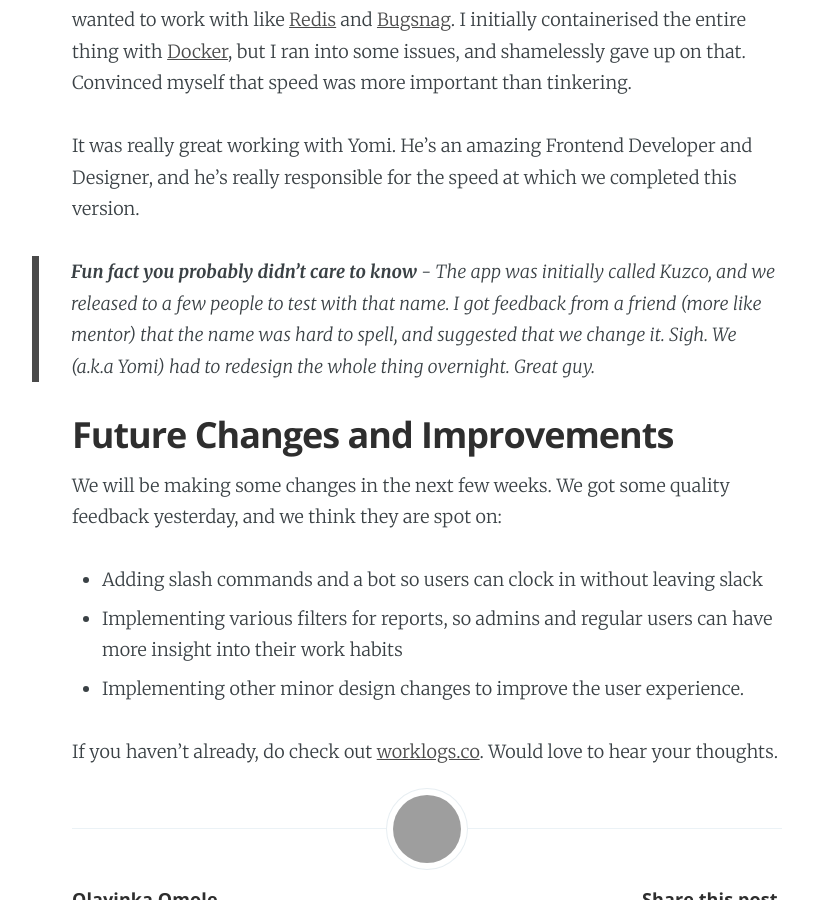
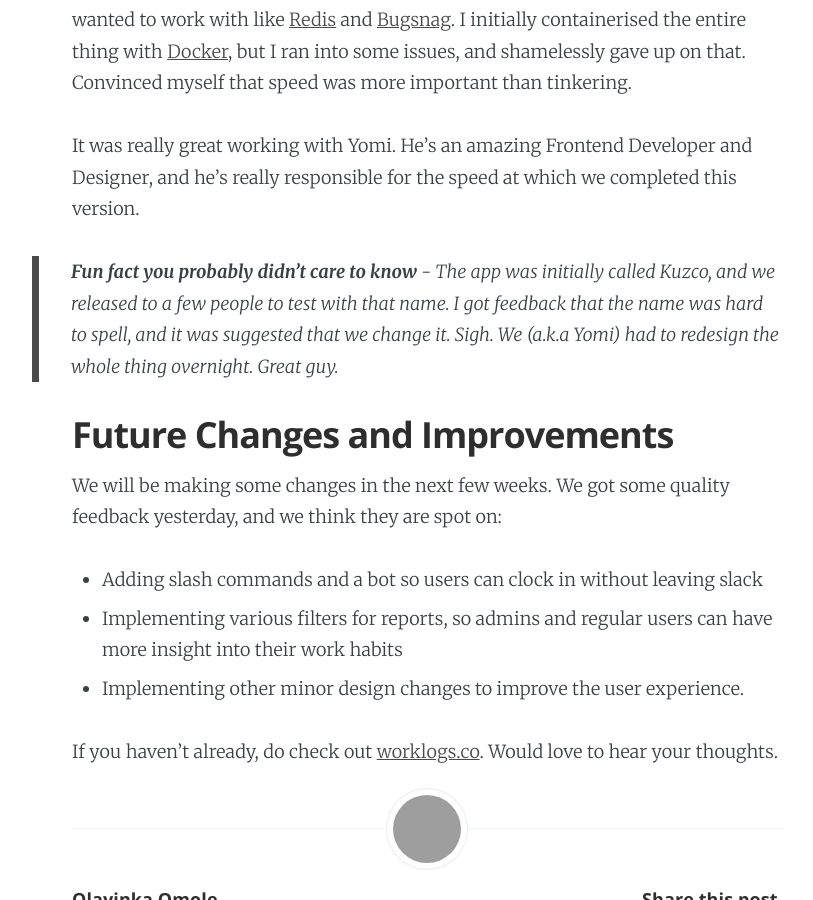
Before and after one commit to olayinkaos/olayinkaos.github.com, a Jekyll site: the page built from _posts/2017-05-21-worklogs.markdown, in a window 1280 px wide and 900 px high, scrolled down 1522 px. Shown: the whole window, without its empty margins (213-1026 px from the left). Built offline with Jekyll 4.4.1, drawn with Linux system fonts in a browser that asks for light colours; comment, search, counter and statistics services are not loaded; grey boxes are pictures that could not be loaded.

Commit message:
update worklogs post

```diff
--- a/_posts/2017-05-21-worklogs.markdown
+++ b/_posts/2017-05-21-worklogs.markdown
@@ -30,7 +30,7 @@ The API was built with Laravel, and I implemented some shiny new things I wanted
 
 It was really great working with Yomi. He's an amazing Frontend Developer and Designer, and he's really responsible for the speed at which we completed this version.
 
->**Fun fact you probably didn't care to know** - The app was initially called Kuzco, and we released to a few people to test with that name. I got feedback from a friend (more like mentor) that the name was hard to spell, and suggested that we change it. Sigh. We (a.k.a Yomi) had to redesign the whole thing overnight. Great guy.
+>**Fun fact you probably didn't care to know** - The app was initially called Kuzco, and we released to a few people to test with that name. I got feedback that the name was hard to spell, and it was suggested that we change it. Sigh. We (a.k.a Yomi) had to redesign the whole thing overnight. Great guy.
 
 ## Future Changes and Improvements
 We will be making some changes in the next few weeks. We got some quality feedback yesterday, and we think they are spot on:
```
